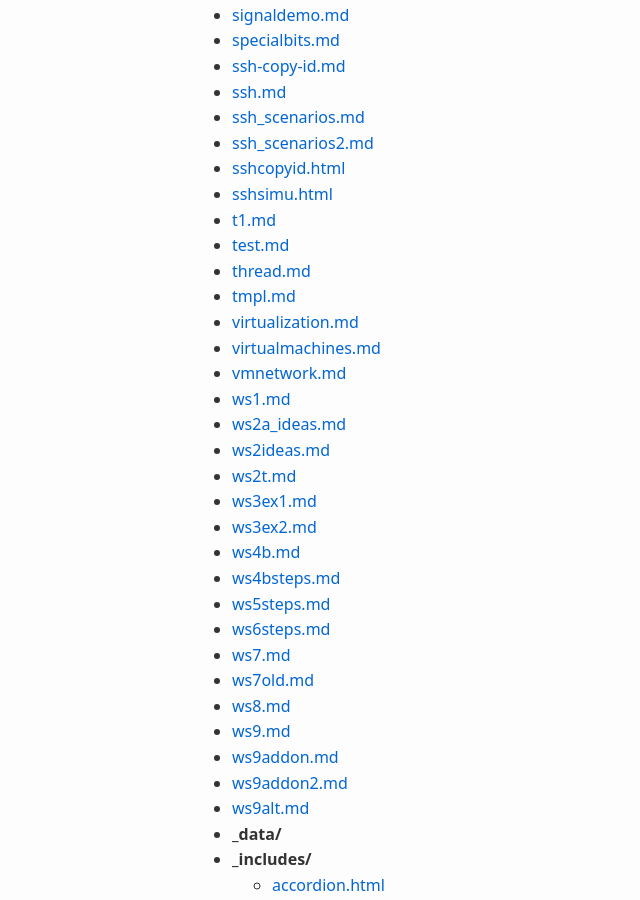
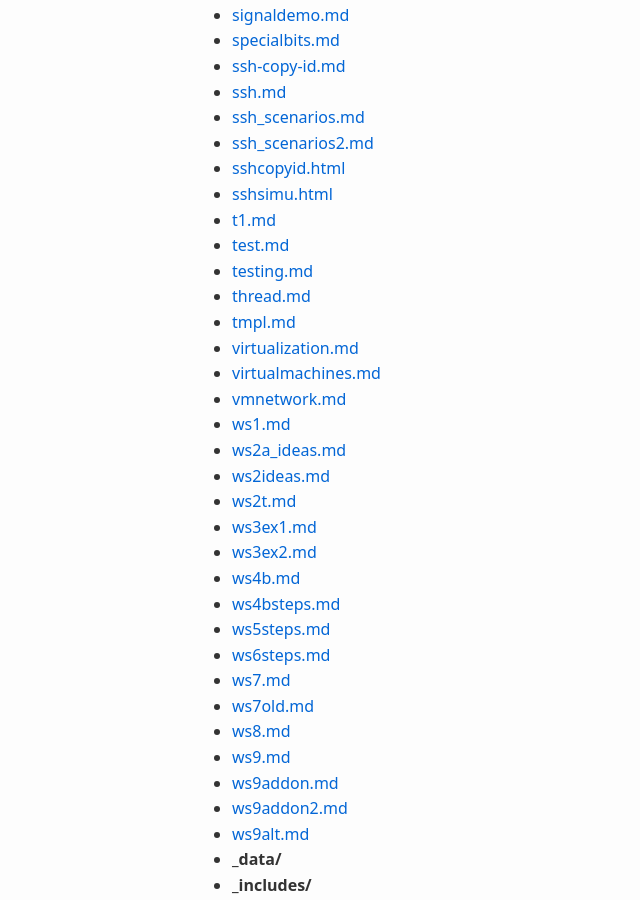
Before and after one commit to averkoc/lxprivate, a Jekyll site: the page built from docs/toc.md, in a window 1280 px wide and 900 px high, scrolled down 1394 px. Shown: the whole window, without its empty margins (0-640 px from the left). Built offline with Jekyll 4.4.1, drawn with Linux system fonts in a browser that asks for light colours.

Commit message:
Update toc

```diff
--- a/docs/toc.md
+++ b/docs/toc.md
@@ -64,6 +64,7 @@ layout: default
 - [sshsimu.html](/sshsimu)
 - [t1.md](/t1)
 - [test.md](/test)
+- [testing.md](/testing)
 - [thread.md](/thread)
 - [tmpl.md](/tmpl)
 - [virtualization.md](/virtualization)
```
